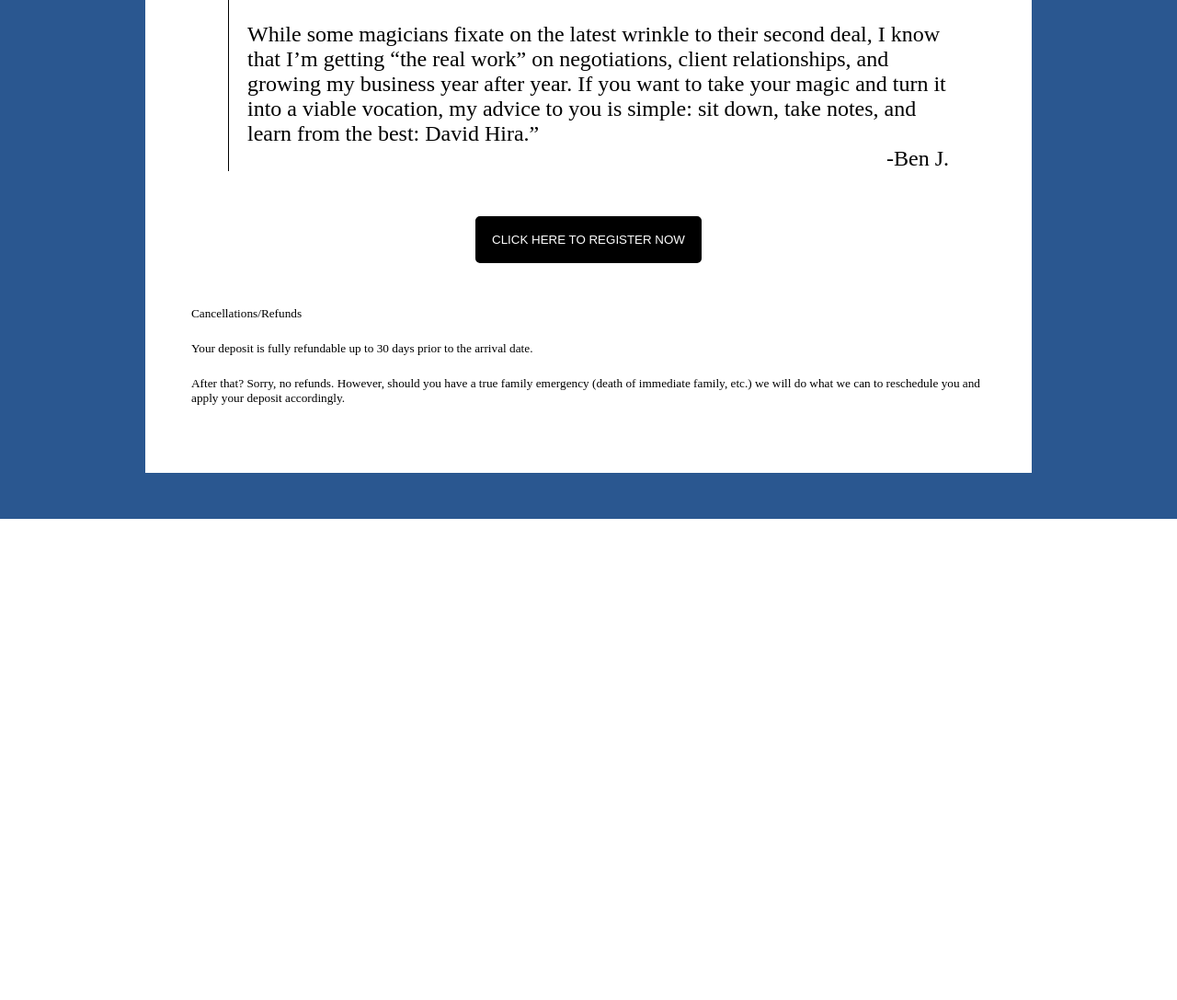
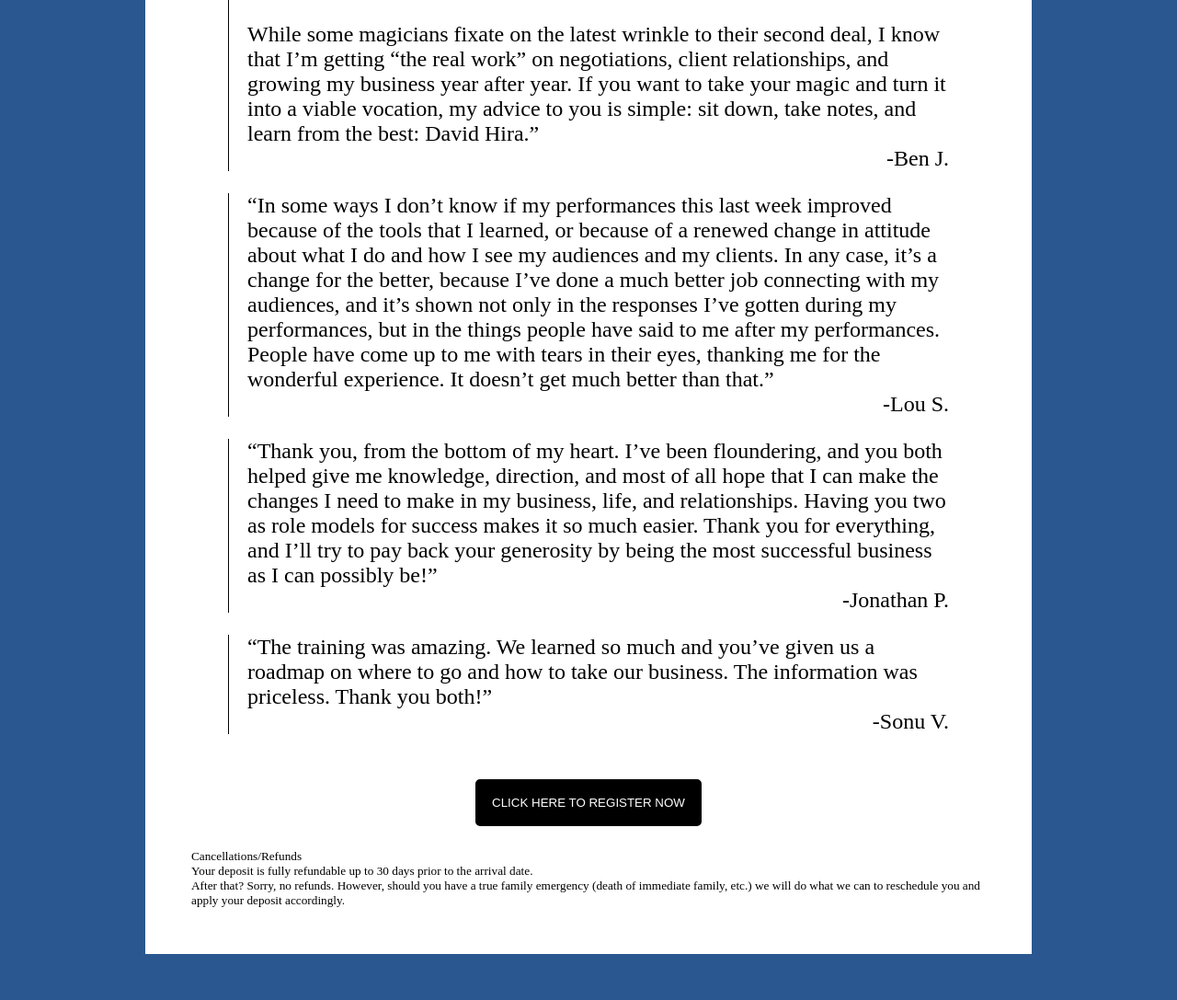
Before and after one commit to mkhira2/actupnow, a PHP site: page /testimonials.html in a window 1280 px wide. Shown: the part 2048-3135 px from the top of the page at 92% size. Before the commit the page ends 2612 px from the top, so only its background shows below. Run offline with PHP 8.4, Linux system fonts and the light colour scheme.

Commit message:
adds testimonials

```diff
--- a/register.html
+++ b/register.html
@@ -22,7 +22,7 @@
     <h3>HOW TO REGISTER</h3>
     <p>1. Simply decide on if you are coming alone or with a business partner/spouse or vacationing spouse.</p>
     <p>2. Decide if you want a room all to yoruself (upgrade).</p>
-    <p>3. Send an email to David@DavidHira.com specifying the session you want and the details of who is coming.</p>
+    <p>3. Send an email to <a href="mailto:someone@example.com?Subject=Hello%20again" target="_top">David@DavidHira.com</a> specifying the session you want and the details of who is coming.</p>
     <p>4. Your 50% deposit saves your space! The balance is due no later than 45 days prior to the first day of your session.</p>
     <p>5. Payment: A PayPal invoice will be sent to you OR send a check to David Hira Productions, P.O. Box 1445, Cedar Hill, Texas 75106 once you receive confirmation that there is space for you.</p>
     <p>6. See our cancellation policy at the bottom of the page.</p>
@@ -31,7 +31,7 @@
     <p>Once you land at SJO airport in San Jose, Costa Rica, (you are responsible for your airfare) you won't need to spend another dime!  We'll pick you up/drop you off at and resort. All meals, snacks and beverages are included (one wine/beer at each dinner) as well as your double bed in a shared room at the resort. We include all excursions (including transportation and admission charges) and even some goodies along the way.</p>
     <fieldset>
       <legend><h2>Spring #1 2018 | Feb 11-17 | <i>Sold Out!</i></h2></legend>
-        <p><b>Wait list</b> - In the unlikely event that someone cancels for the February 2018 session, be the first to take their spot. Email David@DavidHira.com to be on the waitlist.
+        <p><b>Wait list</b> - In the unlikely event that someone cancels for the February 2018 session, be the first to take their spot. Email <a href="mailto:someone@example.com?Subject=Hello%20again" target="_top">David@DavidHira.com</a> to be on the waitlist.
     </fieldset>
     <br /><br /><br />
     <fieldset>
--- a/styles/style.css
+++ b/styles/style.css
@@ -203,6 +203,7 @@ button[type=submit]:hover {
 
 h5 {
   font-weight: normal;
+  margin: 0;
 }
 
 .profiles {
--- a/testimonials.html
+++ b/testimonials.html
@@ -26,6 +26,13 @@
       <blockquote>“My Dad had always advised me to surround myself with the most knowledgeable, seasoned, and generous individuals that would be willing to counsel me. No one fits that description better than David Hira. David’s breadth of experience and genuine vested interest in my success makes me proud to say that I’m an ‘apprentice’ of his business mentorship.<br /><br />
 
       While some magicians fixate on the latest wrinkle to their second deal, I know that I’m getting “the real work” on negotiations, client relationships, and growing my business year after year. If you want to take your magic and turn it into a viable vocation, my advice to you is simple: sit down, take notes, and learn from the best: David Hira.”<footer>-Ben J.</footer></blockquote>
+
+      <blockquote>“In some ways I don’t know if my performances this last week improved because of the tools that I learned, or because of a renewed change in attitude about what I do and how I see my audiences and my clients. In any case, it’s a change for the better, because I’ve done a much better job connecting with my audiences, and it’s shown not only in the responses I’ve gotten during my performances, but in the things people have said to me after my performances. People have come up to me with tears in their eyes, thanking me for the wonderful experience. It doesn’t get much better than that.”<footer>-Lou S.</footer></blockquote>
+
+      <blockquote>“Thank you, from the bottom of my heart. I’ve been floundering, and you both helped give me knowledge, direction, and most of all hope that I can make the changes I need to make in my business, life, and relationships. Having you two as role models for success makes it so much easier. Thank you for everything, and I’ll try to pay back your generosity by being the most successful business as I can possibly be!”<footer>-Jonathan P.</footer></blockquote>
+
+      <blockquote>“The training was amazing. We learned so much and you’ve given us a roadmap on where to go and how to take our business. The information was priceless. Thank you both!”<footer>-Sonu V.</footer></blockquote>
+
       <div class='register-button'>
   			<button class='register-now-button'><a class='register-now-anchor' href="register.html">CLICK HERE TO REGISTER NOW</a></button>
   		</div>
```
